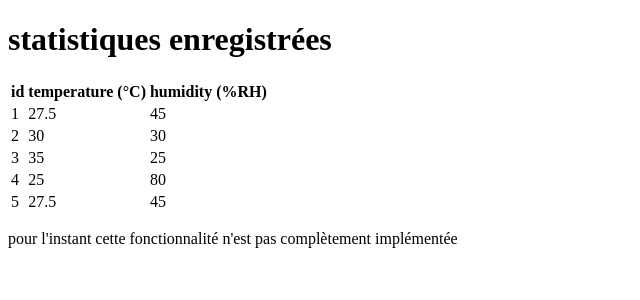
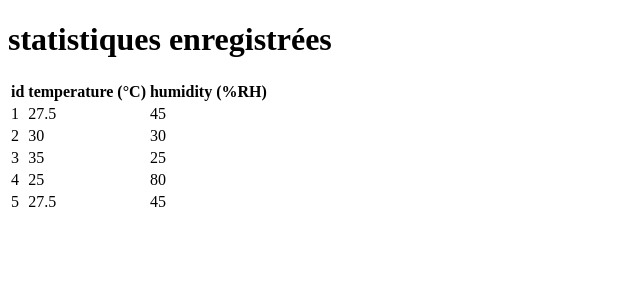
Before and after one commit to remace/dht11Reader, a Flask app: page /stats in a window 1280 px wide. Shown: the part 52-352 px from the top of the page, without its empty margins (0-640 px from the left). Run offline with Flask 2, Linux system fonts and the light colour scheme.

Commit message:
suppression message obsolète

```diff
--- a/templates/pages/stats.html
+++ b/templates/pages/stats.html
@@ -20,6 +20,4 @@
     </tbody>
 </table>
 
-
-<p> pour l'instant cette fonctionnalité n'est pas complètement implémentée</p>
 {% endblock %}
```
